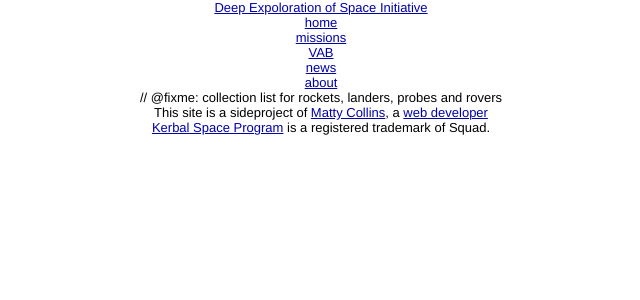
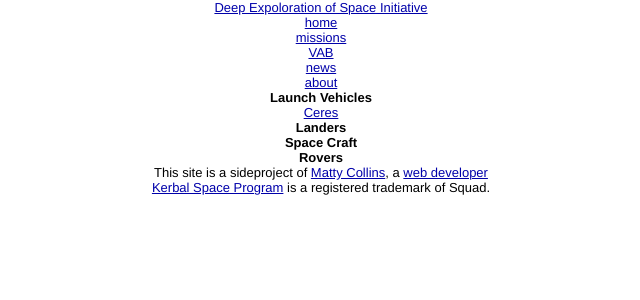
Before and after one commit to Piderman/DESI, a Jekyll site: the page built from VAB/index.html, in a window 1280 px wide. Shown: the top 300 px of the page, without its empty margins (319-959 px from the left). Built offline with Jekyll 4.4.1, drawn with Linux system fonts in a browser that asks for light colours; some web fonts are replaced.

Commit message:
content for VAB

```diff
--- a/VAB/index.html
+++ b/VAB/index.html
@@ -3,4 +3,8 @@ layout: default
 title: VAB
 ---
 
-// @fixme: collection list for rockets, landers, probes and rovers
+<h2>Launch Vehicles</h2>
+{% include collection/vab__list.html filter="launch" %}
+<h2>Landers</h2>
+<h2>Space Craft</h2>
+<h2>Rovers</h2>
--- /dev/null
+++ b/_includes/collection/vab__list.html
@@ -0,0 +1,9 @@
+<ul>
+{% for page in site.pages %}
+	{% if include.filter == page.vab__type %}
+	<li>
+		<a href="{{page.url}}">{{page.title}}</a>
+	</li>
+	{% endif %}
+{% endfor %}
+</ul>
```
Also changed, not shown: VAB/ceres-I.md (added, +13 -0 lines), VAB/ceres-SM.md (added, +24 -0 lines), missions/Icarus/icarus-II.md (added, +33 -0 lines), 1 other file.
